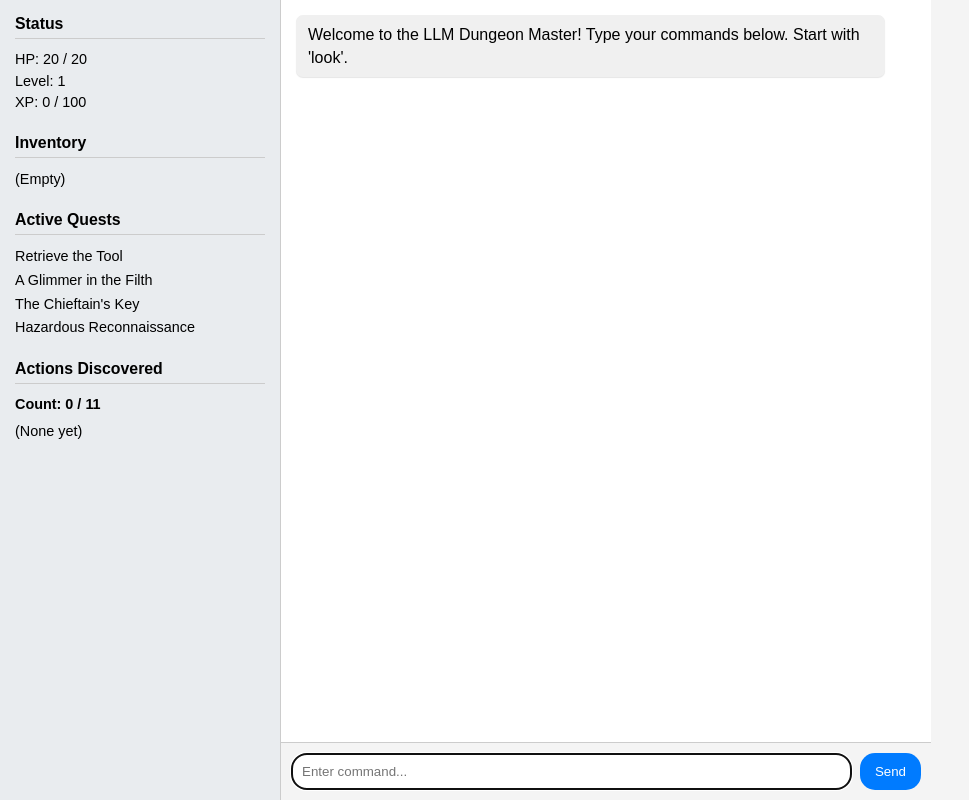
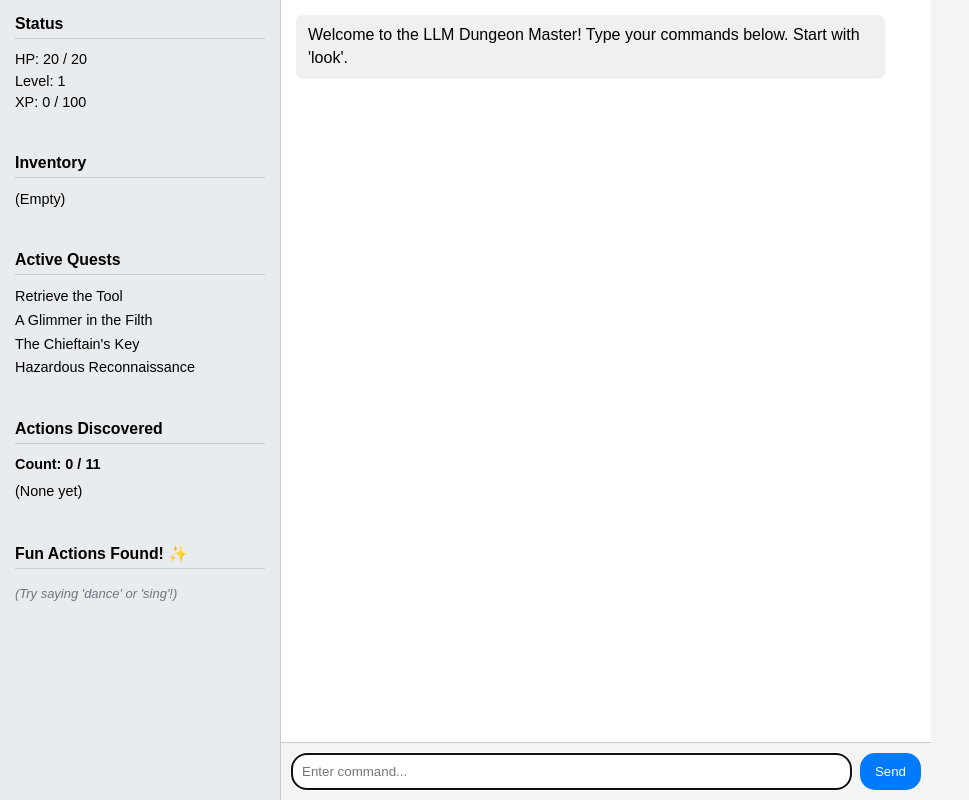
Before and after one commit to robbob42/text_adventure, a Flask app: page / in a window 1280 px wide. Shown: the whole page, without its empty margins (0-969 px from the left). Run offline with Flask 3, Linux system fonts and the light colour scheme.

Commit message:
Add Fun Actions Found functionality

```diff
--- a/app/main.py
+++ b/app/main.py
@@ -5,6 +5,8 @@
 # Updated: Use <br> instead of \n when combining direct message and LLM narration.
 # Updated: Add discovered actions data to /state endpoint (Phase 7, Step 7.1).
 # Updated: Add discovered actions data to /chat endpoint response (Phase 7, Step 7.3).
+# Updated: Add discovered LLM actions data to /state endpoint (Phase 11, Step 11.1).
+# Updated: Add discovered LLM actions data to /chat endpoint response (Phase 11, Step 11.3).
 
 import sys
 import os
@@ -63,6 +65,7 @@ try:
                 if loaded_character:
                     game_manager.character = loaded_character
                     # TODO: Restore discovered actions from save file? (Not implemented yet)
+                    # TODO: Restore discovered LLM actions from save file? (Not implemented yet)
                     # TODO: Restore tutorial flags from save file? (Not implemented yet)
                     game_manager.current_location = game_manager.locations.get(loaded_character.current_location_id)
                     if game_manager.current_location is None:
@@ -113,7 +116,9 @@ def get_initial_state():
             'location_name': game_manager.current_location.name,
             # --- Added Actions Discovered Data (Phase 7, Step 7.1) ---
             'discovered_actions': sorted(list(game_manager.discovered_actions)),
-            'total_actions': game_manager.total_actions
+            'total_actions': game_manager.total_actions,
+            # --- Added LLM Actions Discovered Data (Phase 11, Step 11.1) ---
+            'discovered_llm_actions': sorted(list(game_manager.discovered_llm_actions))
             # --- End Added Data ---
         }
         return jsonify(response_data)
@@ -126,9 +131,10 @@ def get_initial_state():
             "inventory": [],
             "active_quests": [],
             "location_name": "Unknown",
-            # --- Added Default Actions Data (Phase 7, Step 7.1) ---
+            # --- Added Default Actions Data (Phase 7 & 11) ---
             "discovered_actions": [],
-            "total_actions": 0
+            "total_actions": 0,
+            "discovered_llm_actions": []
             # --- End Added Data ---
         }), 500
 
@@ -142,12 +148,13 @@ def chat():
     data = request.get_json(); player_input = data.get('input', None)
     if not player_input: return jsonify({"error": "Missing 'input'"}), 400
     print(f"Player input: '{player_input}'")
-    # Add default actions keys to initial error response
+    # Add default actions keys to initial error response (Phase 11.3)
     if game_manager is None:
         return jsonify({
             "reply": "[Game Error: Not ready]",
             "character_status": {}, "inventory": [], "active_quests": [],
-            "discovered_actions": [], "total_actions": 0 # Default actions
+            "discovered_actions": [], "total_actions": 0,
+            "discovered_llm_actions": [] # Default LLM actions
             }), 500
 
     # --- Process turn ---
@@ -176,14 +183,15 @@ def chat():
     except Exception as e:
         print(f"Error during process_turn: {e}"); traceback.print_exc();
         active_quest_names_err = [QUESTS.get(qid)['name'] for qid in game_manager.character.active_quests if qid in QUESTS] if game_manager.character else []
-        # Add default actions keys to error response (Phase 7.3)
+        # Add default actions keys to error response (Phase 7.3 & 11.3)
         return jsonify({
             "reply": "[Game Error: Internal error processing turn.]",
             "character_status": { 'hp': game_manager.character.hp, 'max_hp': game_manager.character.max_hp, 'level': game_manager.character.level, 'xp': game_manager.character.xp, 'xp_needed': game_manager.character.level * 100 } if game_manager.character else {},
             "inventory": game_manager.character.inventory if game_manager.character else [],
             "active_quests": active_quest_names_err,
             "discovered_actions": sorted(list(game_manager.discovered_actions)) if game_manager else [], # Current state if possible
-            "total_actions": game_manager.total_actions if game_manager else 0
+            "total_actions": game_manager.total_actions if game_manager else 0,
+            "discovered_llm_actions": sorted(list(game_manager.discovered_llm_actions)) if game_manager else [] # Current state if possible
             }), 500
 
     # --- LLM Interaction ---
@@ -245,6 +253,7 @@ def chat():
         if db_conn_save:
             try:
                 # TODO: Persist discovered_actions and tutorial flags?
+                # TODO: Persist discovered_llm_actions?
                 save_success = save_character_state(db_conn_save, game_manager.character, character_id=1)
             except Exception as e: print(f"Error during save: {e}")
             finally: db_conn_save.close(); print(f"Save connection closed. Success: {save_success}")
@@ -253,7 +262,7 @@ def chat():
 
     # --- Return JSON response ---
     active_quest_names_resp = [QUESTS.get(qid)['name'] for qid in game_manager.character.active_quests if qid in QUESTS] if game_manager.character else []
-    # Add discovered actions data to the final response (Phase 7.3)
+    # Add discovered actions data to the final response (Phase 7.3 & 11.3)
     response_data = {
         'reply': final_reply,
         'character_status': {
@@ -267,7 +276,9 @@ def chat():
         'active_quests': active_quest_names_resp,
         # --- Added Actions Discovered Data ---
         'discovered_actions': sorted(list(game_manager.discovered_actions)),
-        'total_actions': game_manager.total_actions
+        'total_actions': game_manager.total_actions,
+        # --- Added LLM Actions Discovered Data (Phase 11.3) ---
+        'discovered_llm_actions': sorted(list(game_manager.discovered_llm_actions))
         # --- End Added Data ---
     }
     return jsonify(response_data)
--- a/app/static/script.js
+++ b/app/static/script.js
@@ -5,6 +5,10 @@
 // Updated Phase 6, Step 6.3: Added updateActionsDisplay function.
 // Updated Phase 7, Step 7.2: Call updateActionsDisplay in fetchInitialState.
 // Updated Phase 7, Step 7.4: Call updateActionsDisplay in sendMessage.
+// Updated Phase 10, Step 10.3: Added DOM element reference for LLM Actions Grid.
+// Updated Phase 10, Step 10.4: Added updateLlmActionsDisplay function.
+// Updated Phase 11, Step 11.2: Call updateLlmActionsDisplay in fetchInitialState.
+// Updated Phase 11, Step 11.4: Call updateLlmActionsDisplay in sendMessage.
 
 // --- Get DOM Elements ---
 const chatLog = document.getElementById('chat-log');
@@ -25,6 +29,8 @@ const actionsCounterElement = document.getElementById('actions-counter'); // The
 const actionsListElement = document.getElementById('actions-list');     // The <ul> element
 const discoveredCountSpan = actionsCounterElement ? actionsCounterElement.querySelector('span:first-child') : null; // First span in counter div
 const totalCountSpan = actionsCounterElement ? actionsCounterElement.querySelector('span:last-child') : null;      // Second span in counter div
+// LLM Actions Discovered Panel Elements (Phase 10, Step 10.3)
+const llmActionsGridElement = document.getElementById('llm-actions-grid'); // The div holding the badges
 
 
 // --- Helper Function to Add Messages to Chat Log (Updated for innerHTML) ---
@@ -121,10 +127,9 @@ function updateActionsDisplay(discoveredList, totalCount) {
     console.log("Updating actions discovered:", discoveredList, totalCount);
 
     // Update counter spans
-    // Use 0 as default if list is null/undefined
     const discoveredCount = Array.isArray(discoveredList) ? discoveredList.length : 0;
     discoveredCountSpan.textContent = discoveredCount;
-    totalCountSpan.textContent = (typeof totalCount === 'number') ? totalCount : '--'; // Handle potential non-number total
+    totalCountSpan.textContent = (typeof totalCount === 'number') ? totalCount : '--';
 
     // Update the list of actions
     actionsListElement.innerHTML = ''; // Clear existing list items
@@ -134,17 +139,47 @@ function updateActionsDisplay(discoveredList, totalCount) {
         emptyLi.textContent = '(None yet)';
         actionsListElement.appendChild(emptyLi);
     } else {
-        // Sort the list alphabetically (create a copy first)
         const sortedList = [...discoveredList].sort();
-
-        // Create and append list items for each discovered action
         sortedList.forEach(actionVerb => {
             const li = document.createElement('li');
-            li.textContent = actionVerb; // Use textContent for safety
+            li.textContent = actionVerb;
             actionsListElement.appendChild(li);
         });
     }
 }
+
+// --- Function to Update LLM Actions Discovered Display (Phase 10, Step 10.4) ---
+function updateLlmActionsDisplay(discoveredLlmList) {
+    // Check if the target element exists
+    if (!llmActionsGridElement) {
+        console.error("LLM actions grid element missing.");
+        return;
+    }
+    console.log("Updating LLM actions discovered:", discoveredLlmList);
+
+    // Clear the current grid content
+    llmActionsGridElement.innerHTML = '';
+
+    // Check if the list is valid and has items
+    if (!Array.isArray(discoveredLlmList) || discoveredLlmList.length === 0) {
+        // If empty, display the placeholder
+        const placeholder = document.createElement('span');
+        placeholder.classList.add('llm-action-placeholder');
+        placeholder.textContent = "(Try saying 'dance' or 'sing'!)";
+        llmActionsGridElement.appendChild(placeholder);
+    } else {
+        // If not empty, sort and create badges
+        const sortedList = [...discoveredLlmList].sort();
+
+        sortedList.forEach(actionVerb => {
+            const badgeElement = document.createElement('span'); // Use span for inline-block badges
+            badgeElement.classList.add('llm-action-badge'); // Add the CSS class for styling
+            badgeElement.textContent = actionVerb; // Set the text to the action verb
+            llmActionsGridElement.appendChild(badgeElement); // Add the badge to the grid
+        });
+    }
+}
+
 
 // --- Function to Send Message to Backend ---
 async function sendMessage() {
@@ -158,9 +193,9 @@ async function sendMessage() {
         let statusData = null;
         let inventoryData = null;
         let questData = null;
-        // Add variables for actions data (Phase 7.4)
         let discoveredActionsData = null;
         let totalActionsData = null;
+        let discoveredLlmActionsData = null; // Initialize (Phase 11.4)
 
         if (!response.ok) {
             replyText = `Error: Server status ${response.status}.`;
@@ -174,6 +209,7 @@ async function sendMessage() {
                 questData = errorData.active_quests;
                 discoveredActionsData = errorData.discovered_actions;
                 totalActionsData = errorData.total_actions;
+                discoveredLlmActionsData = errorData.discovered_llm_actions; // Extract (Phase 11.4)
             } catch(e) {
                 const textError = await response.text();
                 console.error('Server error:', response.status, textError);
@@ -191,6 +227,8 @@ async function sendMessage() {
                     // Extract actions data (Phase 7.4)
                     discoveredActionsData = data.discovered_actions;
                     totalActionsData = data.total_actions;
+                    // Extract LLM actions data (Phase 11.4)
+                    discoveredLlmActionsData = data.discovered_llm_actions;
                 }
                 else {
                     replyText = 'Error: Invalid response structure.';
@@ -212,8 +250,13 @@ async function sendMessage() {
             updateActionsDisplay(discoveredActionsData, totalActionsData);
         } else {
              console.warn("Actions discovered data missing or incomplete in /chat response.");
-             // Optionally update with defaults if desired, but usually rely on backend sending it
-             // updateActionsDisplay([], 0);
+        }
+        // Call updateLlmActionsDisplay with data from /chat response (Phase 11.4)
+        if (discoveredLlmActionsData !== undefined) {
+            updateLlmActionsDisplay(discoveredLlmActionsData);
+        } else {
+             console.warn("LLM actions discovered data missing or incomplete in /chat response.");
+             // updateLlmActionsDisplay([]); // Optionally reset if missing
         }
 
     } catch (error) {
@@ -233,8 +276,9 @@ async function fetchInitialState() {
             updateStatusDisplay({ hp: '--', max_hp: '--', level: '--', xp: '--', xp_needed: '--' });
             updateInventoryDisplay([]);
             updateQuestDisplay([]);
-            // Update Actions Display with defaults on error (Phase 7.2)
             updateActionsDisplay([], 0);
+            // Update LLM Actions Display with defaults on error (Phase 11.2)
+            updateLlmActionsDisplay([]);
             return;
         }
         const data = await response.json();
@@ -245,14 +289,20 @@ async function fetchInitialState() {
         if (data.active_quests !== null && data.active_quests !== undefined) updateQuestDisplay(data.active_quests);
 
         // Update Actions Discovered display (Phase 7.2)
-        // Check if the expected keys exist in the response data
         if (data.discovered_actions !== undefined && data.total_actions !== undefined) {
             updateActionsDisplay(data.discovered_actions, data.total_actions);
         } else {
-            // Log a warning if data is missing and use defaults
             console.warn("Actions discovered data missing or incomplete in initial state response.");
             updateActionsDisplay([], 0); // Update with default empty state
         }
+        // Update LLM Actions Discovered display (Phase 11.2)
+        if (data.discovered_llm_actions !== undefined) {
+            updateLlmActionsDisplay(data.discovered_llm_actions);
+        } else {
+            console.warn("LLM actions discovered data missing in initial state response.");
+            updateLlmActionsDisplay([]); // Default if missing
+        }
+
 
     } catch (error) {
         console.error('Network error fetching initial state:', error);
@@ -261,8 +311,9 @@ async function fetchInitialState() {
         updateStatusDisplay({ hp: '--', max_hp: '--', level: '--', xp: '--', xp_needed: '--' });
         updateInventoryDisplay([]);
         updateQuestDisplay([]);
-        // Update Actions Display with defaults on error (Phase 7.2)
         updateActionsDisplay([], 0);
+        // Update LLM Actions Display with defaults on error (Phase 11.2)
+        updateLlmActionsDisplay([]);
     }
 }
 // --- Event Listeners ---
--- a/app/templates/index.html
+++ b/app/templates/index.html
@@ -25,28 +25,69 @@
             font-size: 0.9em;
         }
         #status-panel h2 {
-            margin-top: 0;
+            margin-top: 20px; /* Add margin between sections */
             margin-bottom: 10px;
             border-bottom: 1px solid #ccc;
             padding-bottom: 5px;
             font-size: 1.1em;
         }
-        #char-stats, #inventory-display, #quests-display, #actions-display { /* Added #actions-display */
+        #status-panel h2:first-of-type {
+             margin-top: 0; /* Remove top margin for the first h2 */
+        }
+
+        /* Style for all display divs within status panel */
+        #char-stats, #inventory-display, #quests-display, #actions-display, #llm-actions-display { /* Added #llm-actions-display */
             margin-bottom: 20px;
             line-height: 1.5;
         }
-        #inventory-list, #quest-list, #actions-list { /* Added #actions-list */
+        /* Style for all lists within status panel */
+        #inventory-list, #quest-list, #actions-list {
             list-style: none;
             padding: 0;
             margin: 0;
         }
-        #inventory-list li, #quest-list li, #actions-list li { /* Added #actions-list li */
+        #inventory-list li, #quest-list li, #actions-list li {
             padding: 1px 0; /* Reduced padding slightly */
         }
-        #actions-counter { /* Style for the counter */
+        #actions-counter { /* Style for the actions counter */
              margin-bottom: 5px;
              font-weight: bold;
         }
+
+        /* Styles for LLM Actions Grid (Phase 10.2) */
+        #llm-actions-grid {
+            display: flex;        /* Arrange items in a row */
+            flex-wrap: wrap;      /* Allow items to wrap to the next line */
+            gap: 6px;             /* Spacing between badges */
+            padding-top: 5px;     /* Space above the grid */
+            align-items: center;  /* Align items vertically */
+        }
+
+        .llm-action-badge {
+            display: inline-block; /* Allow padding and margin */
+            padding: 3px 8px;     /* Padding inside the badge */
+            background-color: #cfe2ff; /* Light blue background */
+            color: #0a3678;       /* Dark blue text */
+            border-radius: 10px;  /* Rounded corners */
+            font-size: 0.85em;    /* Slightly smaller text */
+            font-weight: 500;     /* Slightly bolder */
+            box-shadow: 0 1px 2px rgba(0,0,0,0.1); /* Subtle shadow */
+            cursor: default;      /* Indicate non-interactive */
+            transition: transform 0.1s ease-in-out; /* Smooth hover effect */
+        }
+
+        .llm-action-badge:hover {
+             transform: scale(1.05); /* Slightly enlarge on hover */
+             /* background-color: #b9d3ff; Optional darker hover */
+        }
+
+        .llm-action-placeholder { /* Style for the initial placeholder text */
+            font-style: italic;
+            color: #6c757d; /* Bootstrap secondary color */
+            font-size: 0.9em; /* Match parent panel font size */
+        }
+        /* End Styles for LLM Actions Grid */
+
 
         #main-content {
             flex-grow: 1; /* Takes up remaining space */
@@ -143,6 +184,12 @@
             <ul id="actions-list">
                  <li>(None yet)</li> </ul>
         </div>
+        <h2>Fun Actions Found! ✨</h2>
+        <div id="llm-actions-display">
+            <div id="llm-actions-grid">
+                 <span class="llm-action-placeholder">(Try saying 'dance' or 'sing'!)</span>
+            </div>
+        </div>
         </div>
 
     <div id="main-content">
```
Also changed, not shown: game_logic/game_manager.py (+17 -0 lines).
